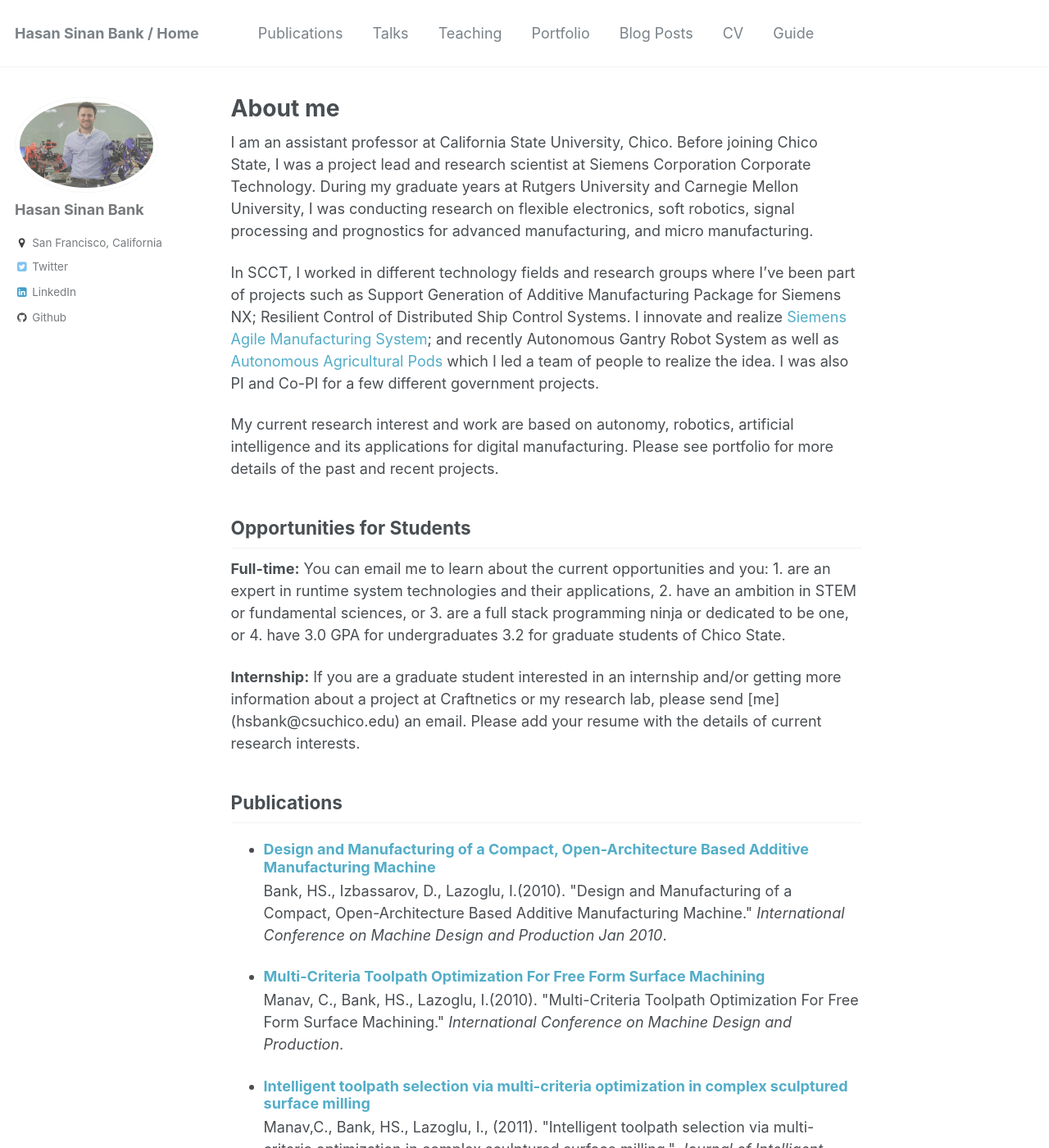
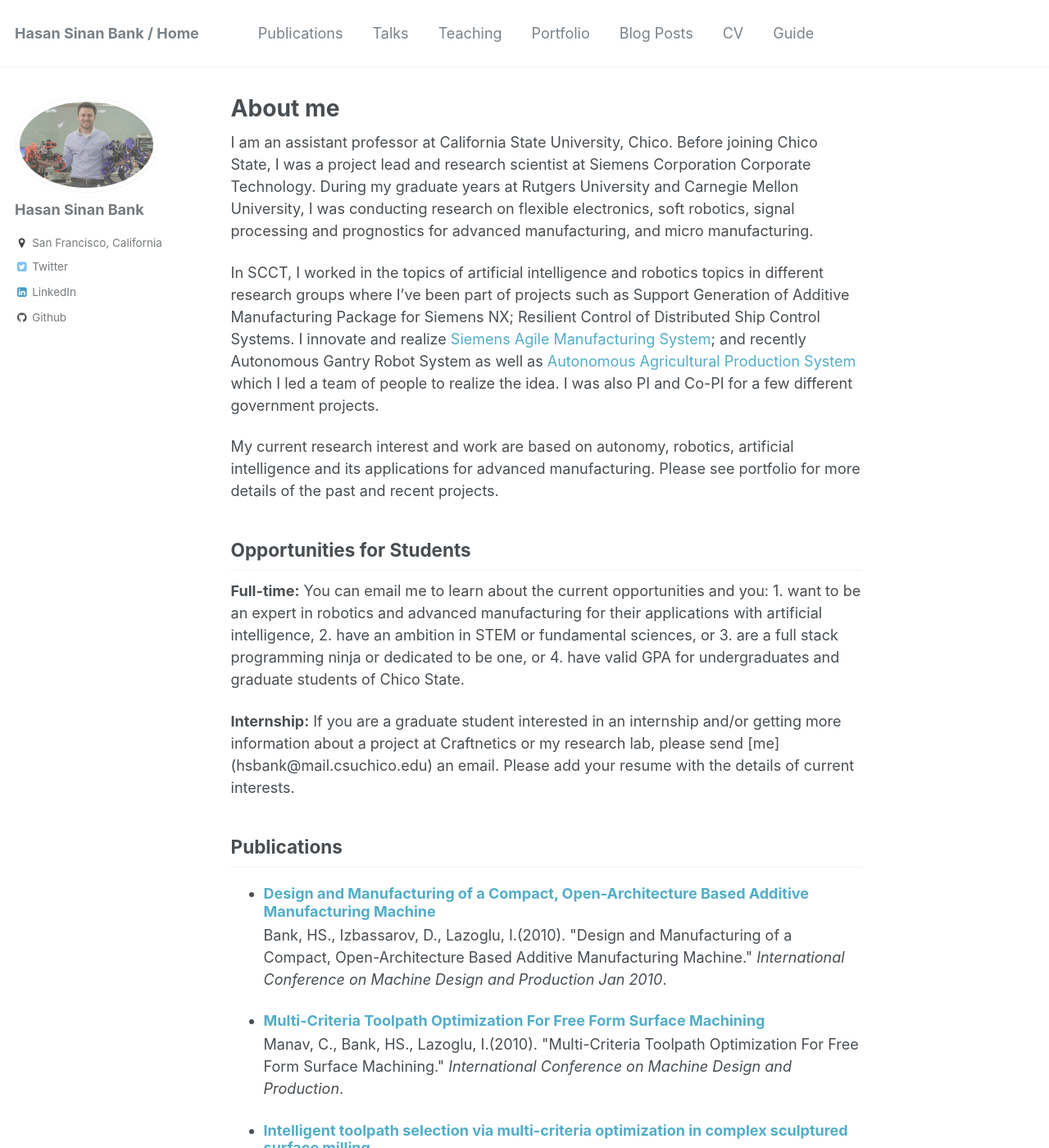
Before and after one commit to bankh/bankh.github.io, a Jekyll site: the page built from _pages/about.md, in a window 1280 px wide and 1400 px high. Shown: the whole window at 82% size. Built offline with Jekyll 4.4.1, drawn with Linux system fonts in a browser that asks for light colours.

Commit message:
Update about.md

```diff
--- a/_pages/about.md
+++ b/_pages/about.md
@@ -9,21 +9,18 @@
 ---
 I am an assistant professor at California State University, Chico. Before joining Chico State, I was a project lead and research scientist at Siemens Corporation Corporate Technology. During my graduate years at Rutgers University and Carnegie Mellon University, I was conducting research on flexible electronics, soft robotics, signal processing and prognostics for advanced manufacturing, and micro manufacturing.
 
-In SCCT, I worked in different technology fields and research groups where I've been part of projects
-such as Support Generation of Additive Manufacturing Package for Siemens NX; Resilient Control of Distributed
-Ship Control Systems. I innovate and realize [Siemens Agile Manufacturing System](https://goo.gl/dPYpWo); and
-recently Autonomous Gantry Robot System as well as [Autonomous Agricultural Pods](https://goo.gl/FdmDLS) which
+In SCCT, I worked in the topics of artificial intelligence and robotics topics in different research groups where I've been part of projects such as Support Generation of Additive Manufacturing Package for Siemens NX; Resilient Control of Distributed Ship Control Systems. I innovate and realize [Siemens Agile Manufacturing System](https://goo.gl/dPYpWo); and
+recently Autonomous Gantry Robot System as well as [Autonomous Agricultural Production System](https://goo.gl/FdmDLS) which
 I led a team of people to realize the idea. I was also PI and Co-PI for a few different government projects.
 
-My current research interest and work are based on autonomy, robotics, artificial intelligence and its applications for digital manufacturing. Please see portfolio for more details of the past and recent projects.
+My current research interest and work are based on autonomy, robotics, artificial intelligence and its applications for advanced manufacturing. Please see portfolio for more details of the past and recent projects.
 
 Opportunities for Students
 ------
-<b>Full-time:</b> You can email me to learn about the current opportunities and you: 1. are an expert in runtime system technologies and their applications, 2. have an ambition in STEM or fundamental sciences, or 3. are a full stack programming ninja or dedicated to be one, or 4. have 3.0 GPA for undergraduates 3.2 for graduate students of Chico State.<br />
+<b>Full-time:</b> You can email me to learn about the current opportunities and you: 1. want to be an expert in robotics and advanced manufacturing for their applications with artificial intelligence, 2. have an ambition in STEM or fundamental sciences, or 3. are a full stack programming ninja or dedicated to be one, or 4. have valid GPA for undergraduates and graduate students of Chico State.<br />
 
 <b>Internship:</b> If you are a graduate student interested in an internship and/or getting more information
-about a project at Craftnetics or my research lab, please send [me] (hsbank@csuchico.edu) an email. Please add your resume with the details of current
-research interests.
+about a project at Craftnetics or my research lab, please send [me] (hsbank@mail.csuchico.edu) an email. Please add your resume with the details of current interests.
 
 Publications
 ------
```
